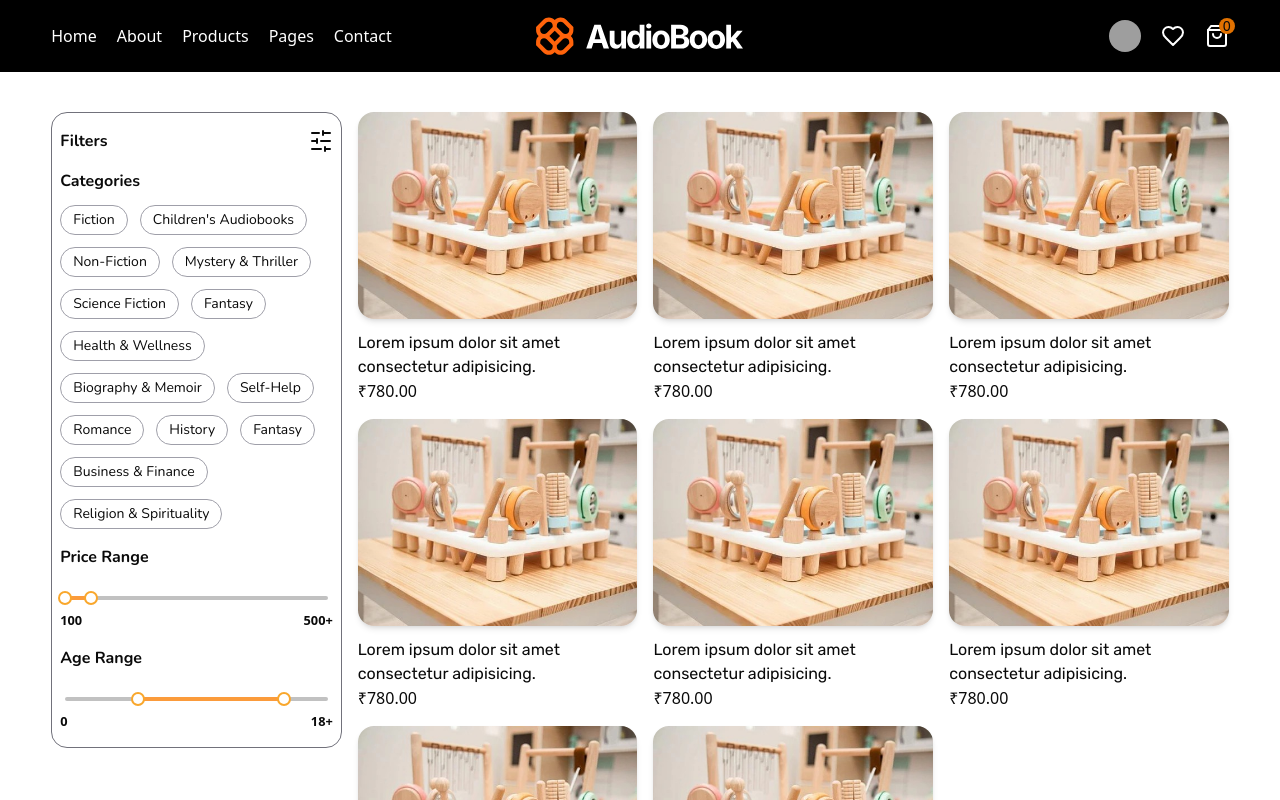
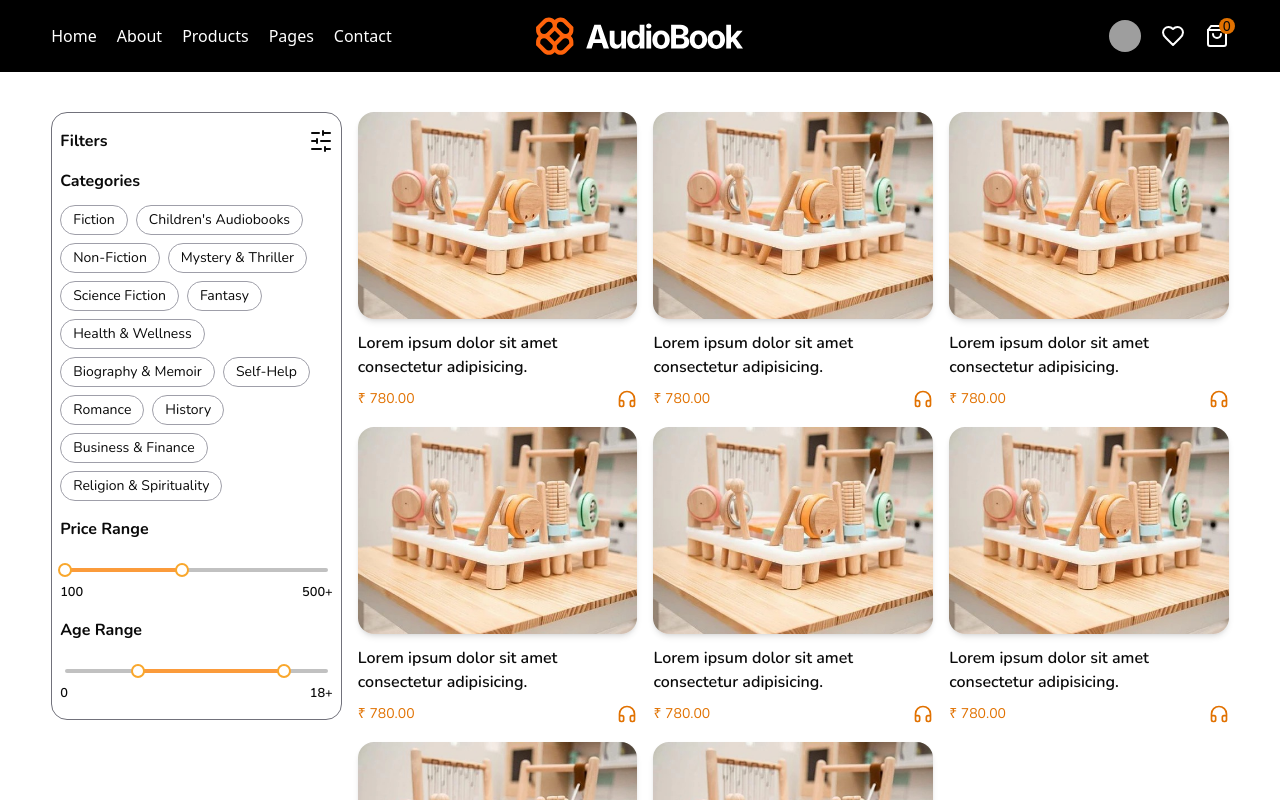
Before and after one commit to Swadhindhara/audioBook, a React (Vite) app: page /products in a window 1280 px wide. Shown: the top 800 px of the page. Built offline with nearby package versions, Linux system fonts and the light colour scheme; grey boxes are pictures that could not be loaded.

Commit message:
products page done

```diff
--- a/package.json
+++ b/package.json
@@ -28,7 +28,8 @@
     "react-router-dom": "^7.6.1",
     "swiper": "^11.2.8",
     "tailwind-merge": "^3.3.0",
-    "tailwindcss": "^4.1.8"
+    "tailwindcss": "^4.1.8",
+    "vaul": "^1.1.2"
   },
   "devDependencies": {
     "@eslint/js": "^9.25.0",
--- a/src/Pages/Products.jsx
+++ b/src/Pages/Products.jsx
@@ -1,61 +1,84 @@
 import { MainProductCard } from "@/_components";
-import { SlidersHorizontal, SquareMenu } from "lucide-react";
+import { SlidersHorizontal } from "lucide-react";
 import React from "react";
 import { Slider } from "antd";
+import {
+  Drawer,
+  DrawerClose,
+  DrawerContent,
+  DrawerDescription,
+  DrawerFooter,
+  DrawerHeader,
+  DrawerTitle,
+  DrawerTrigger,
+} from "@/components/ui/drawer";
+import { Button } from "@/components/ui/button";
 
 const Products = () => {
   const categories = [
-  { "name": "Fiction" },
-  { "name": "Children's Audiobooks" },
-  { "name": "Non-Fiction" },
-  { "name": "Mystery & Thriller" },
-  { "name": "Science Fiction" },
-  { "name": "Fantasy" },
-  { "name": "Health & Wellness" },
-  { "name": "Biography & Memoir" },
-  { "name": "Self-Help" },
-  { "name": "Romance" },
-  { "name": "History" },
-  { "name": "Fantasy" },
-  { "name": "Business & Finance" },
-  { "name": "Religion & Spirituality" }
-]
+    { name: "Fiction" },
+    { name: "Children's Audiobooks" },
+    { name: "Non-Fiction" },
+    { name: "Mystery & Thriller" },
+    { name: "Science Fiction" },
+    { name: "Fantasy" },
+    { name: "Health & Wellness" },
+    { name: "Biography & Memoir" },
+    { name: "Self-Help" },
+    { name: "Romance" },
+    { name: "History" },
+    { name: "Business & Finance" },
+    { name: "Religion & Spirituality" },
+  ];
 
   return (
-    <>
     <div className="main px-[4%]">
       <div className="container mx-auto">
-          <div className="products py-10 w-full flex items-start gap-4">
-            <div className="left w-2/8 border border-zinc-500 rounded-2xl py-4 p-2 flex flex-col items-start gap-4">
+        <div className="products py-10 w-full flex items-start gap-4 flex-col lg:flex-row">
+          <Drawer className={`block lg:hidden`}>
+            <DrawerTrigger className={`flex justify-end w-full lg:hidden`}>
+              <div className="box lg:hidden flex items-center gap-2 border border-zinc-500 py-1 px-3 rounded-3xl font-[Nunito] self-end cursor-pointer">
+                Filter
+                <SlidersHorizontal className="w-5" />
+              </div>
+            </DrawerTrigger>
+            {/* ============ for web ===================================== */}
+            <div className="left hidden lg:flex w-2/8 border border-zinc-500 rounded-2xl py-4 p-2 flex-col items-start gap-4">
               <div className="details w-full flex items-center justify-between">
                 <p className="font-bold font-[Nunito]">Filters</p>
                 <SlidersHorizontal />
               </div>
+
               <div className="box flex flex-col gap-3">
                 <p className="font-bold font-[Nunito]">Categories</p>
-                <div className="categories flex items-center flex-wrap gap-3 w-full">
-                    {
-                        categories.map((item, index) => (
-                            <div className="box
-                            border-zinc-400 border py-1 px-3 cursor-pointer rounded-3xl font-[Nunito] text-sm
-                            " key={index}>{item?.name}</div>
-                        ))
-                    }
+                <div className="categories flex items-center flex-wrap gap-2 w-full">
+                  {categories.map((item, index) => (
+                    <div
+                      className={`box border-zinc-400 border py-1 px-3 cursor-pointer rounded-3xl font-[Nunito] text-sm hover:bg-zinc-100`}
+                      key={index}
+                    >
+                      {item.name}
+                    </div>
+                  ))}
                 </div>
               </div>
+
               <div className="box flex flex-col gap-3 w-full">
                 <p className="font-bold font-[Nunito]">Price Range</p>
                 <Slider
                   range
-                defaultValue={[0, 10]}
-                step={10}
+                  defaultValue={[100, 500]}
+                  min={100}
+                  max={1000}
+                  step={50}
                   className="custom-slider"
                 />
                 <div className="range w-full flex items-center justify-between mt-[-16px]">
-                    <small className="font-semibold font=[Nunito]">100</small>
-                    <small className="font-semibold font=[Nunito]">500+</small>
+                  <small className="font-semibold font-[Nunito]">100</small>
+                  <small className="font-semibold font-[Nunito]">500+</small>
                 </div>
               </div>
+
               <div className="box flex flex-col gap-3 w-full">
                 <p className="font-bold font-[Nunito]">Age Range</p>
                 <Slider
@@ -66,12 +89,69 @@ const Products = () => {
                   className="custom-slider"
                 />
                 <div className="range w-full flex items-center justify-between mt-[-16px]">
-                    <small className="font-semibold font=[Nunito]">0</small>
-                    <small className="font-semibold font=[Nunito]">18+</small>
+                  <small className="font-semibold font-[Nunito]">0</small>
+                  <small className="font-semibold font-[Nunito]">18+</small>
                 </div>
               </div>
             </div>
-            <div className="right w-6/8 grid grid-cols-2 lg:grid-cols-3 gap-4">
+
+            {/* ================ For mobile and  tab ========================= */}
+            <DrawerContent>
+              <DrawerHeader>
+                <DrawerTitle>All Filters</DrawerTitle>
+                <DrawerDescription className={`flex flex-col gap-3`}>
+                  <div className="box flex flex-col gap-3 text-black">
+                    <p className="font-bold font-[Nunito]">Categories</p>
+                    <div className="categories flex items-center flex-wrap gap-2 w-full">
+                      {categories.map((item, index) => (
+                        <div
+                          className="box border-zinc-400 border py-1 px-3 cursor-pointer rounded-3xl font-[Nunito] text-black text-[13px] md:text-sm"
+                          key={index}
+                        >
+                          {item.name}
+                        </div>
+                      ))}
+                    </div>
+                  </div>
+
+                  <div className="box flex flex-col gap-3 w-full text-black">
+                    <p className="font-bold font-[Nunito]">Price Range</p>
+                    <Slider
+                      range
+                      defaultValue={[100, 500]}
+                      min={100}
+                      max={1000}
+                      step={50}
+                      className="custom-slider"
+                    />
+                    <div className="range w-full flex items-center justify-between mt-[-16px]">
+                      <small className="font-semibold font-[Nunito]">100</small>
+                      <small className="font-semibold font-[Nunito]">
+                        500+
+                      </small>
+                    </div>
+                  </div>
+
+                  <div className="box flex flex-col gap-3 w-full text-black">
+                    <p className="font-bold font-[Nunito]">Age Range</p>
+                    <Slider
+                      range
+                      defaultValue={[5, 15]}
+                      max={18}
+                      step={1}
+                      className="custom-slider"
+                    />
+                    <div className="range w-full flex items-center justify-between mt-[-16px]">
+                      <small className="font-semibold font-[Nunito]">0</small>
+                      <small className="font-semibold font-[Nunito]">18+</small>
+                    </div>
+                  </div>
+                </DrawerDescription>
+              </DrawerHeader>
+            </DrawerContent>
+          </Drawer>
+
+          <div className="right w-full lg:w-6/8 grid grid-cols-2 md:grid-cols-3 gap-4">
             <MainProductCard />
             <MainProductCard />
             <MainProductCard />
@@ -84,7 +164,6 @@ const Products = () => {
         </div>
       </div>
     </div>
-    </>
   );
 };
 
--- a/src/_components/MainProductCard.jsx
+++ b/src/_components/MainProductCard.jsx
@@ -1,16 +1,22 @@
 import React from 'react'
 import b3 from '../assets/images/b3.jpg'
+import star from '../assets/graphics/star.png'
+import { Headphones } from 'lucide-react'
 
 const MainProductCard = () => {
   return (
     <>
-        <div className="card w-full flex flex-col gap-3 hover:scale-103 duration-300">
+        <div className="card w-full flex flex-col gap-3 hover:scale-103 duration-300 cursor-pointer">
             <div className="top rounded-2xl shadow-md">
                 <img src={b3} alt="" className=' rounded-2xl'/>
             </div>
-            <div className="bottom">
-                <p className='font-[Rubik] '>Lorem ipsum dolor sit amet consectetur adipisicing.</p>
-                <p>₹<span>780.00</span></p>
+            <div className="bottom flex flex-col gap-2">
+                <p className='font-[Nunito] text-md font-semibold'>Lorem ipsum dolor sit amet consectetur adipisicing.</p>
+                <div className="box flex items-center justify-between">
+                  <p className='text-amber-600 font-[Nunito] text-sm md:text-md'>₹ <span className='font-[Nunito]'>780.00</span></p>
+                  {/* <div className="star flex items-center gap-1 text-sm border border-zinc-300 px-1 py-0.5 rounded-md">4.5<img src={star} alt="" className='w-3 h-3 block'/></div> */}
+                  <Headphones className='w-4 lg:w-5 text-amber-600'/>
+                </div>
             </div>
         </div>
     </>
--- /dev/null
+++ b/src/components/ui/drawer.jsx
@@ -0,0 +1,131 @@
+import * as React from "react"
+import { Drawer as DrawerPrimitive } from "vaul"
+
+import { cn } from "@/lib/utils"
+
+function Drawer({
+  ...props
+}) {
+  return <DrawerPrimitive.Root data-slot="drawer" {...props} />;
+}
+
+function DrawerTrigger({
+  ...props
+}) {
+  return <DrawerPrimitive.Trigger data-slot="drawer-trigger" {...props} />;
+}
+
+function DrawerPortal({
+  ...props
+}) {
+  return <DrawerPrimitive.Portal data-slot="drawer-portal" {...props} />;
+}
+
+function DrawerClose({
+  ...props
+}) {
+  return <DrawerPrimitive.Close data-slot="drawer-close" {...props} />;
+}
+
+function DrawerOverlay({
+  className,
+  ...props
+}) {
+  return (
+    (<DrawerPrimitive.Overlay
+      data-slot="drawer-overlay"
+      className={cn(
+        "data-[state=open]:animate-in data-[state=closed]:animate-out data-[state=closed]:fade-out-0 data-[state=open]:fade-in-0 fixed inset-0 z-50 bg-black/50",
+        className
+      )}
+      {...props} />)
+  );
+}
+
+function DrawerContent({
+  className,
+  children,
+  ...props
+}) {
+  return (
+    (<DrawerPortal data-slot="drawer-portal">
+      <DrawerOverlay />
+      <DrawerPrimitive.Content
+        data-slot="drawer-content"
+        className={cn(
+          "group/drawer-content bg-background fixed z-50 flex h-auto flex-col",
+          "data-[vaul-drawer-direction=top]:inset-x-0 data-[vaul-drawer-direction=top]:top-0 data-[vaul-drawer-direction=top]:mb-24 data-[vaul-drawer-direction=top]:max-h-[80vh] data-[vaul-drawer-direction=top]:rounded-b-lg data-[vaul-drawer-direction=top]:border-b",
+          "data-[vaul-drawer-direction=bottom]:inset-x-0 data-[vaul-drawer-direction=bottom]:bottom-0 data-[vaul-drawer-direction=bottom]:mt-24 data-[vaul-drawer-direction=bottom]:max-h-[80vh] data-[vaul-drawer-direction=bottom]:rounded-t-lg data-[vaul-drawer-direction=bottom]:border-t",
+          "data-[vaul-drawer-direction=right]:inset-y-0 data-[vaul-drawer-direction=right]:right-0 data-[vaul-drawer-direction=right]:w-3/4 data-[vaul-drawer-direction=right]:border-l data-[vaul-drawer-direction=right]:sm:max-w-sm",
+          "data-[vaul-drawer-direction=left]:inset-y-0 data-[vaul-drawer-direction=left]:left-0 data-[vaul-drawer-direction=left]:w-3/4 data-[vaul-drawer-direction=left]:border-r data-[vaul-drawer-direction=left]:sm:max-w-sm",
+          className
+        )}
+        {...props}>
+        <div
+          className="bg-muted mx-auto mt-4 hidden h-2 w-[100px] shrink-0 rounded-full group-data-[vaul-drawer-direction=bottom]/drawer-content:block" />
+        {children}
+      </DrawerPrimitive.Content>
+    </DrawerPortal>)
+  );
+}
+
+function DrawerHeader({
+  className,
+  ...props
+}) {
+  return (
+    (<div
+      data-slot="drawer-header"
+      className={cn("flex flex-col gap-1.5 p-4", className)}
+      {...props} />)
+  );
+}
+
+function DrawerFooter({
+  className,
+  ...props
+}) {
+  return (
+    (<div
+      data-slot="drawer-footer"
+      className={cn("mt-auto flex flex-col gap-2 p-4", className)}
+      {...props} />)
+  );
+}
+
+function DrawerTitle({
+  className,
+  ...props
+}) {
+  return (
+    (<DrawerPrimitive.Title
+      data-slot="drawer-title"
+      className={cn("text-foreground font-semibold", className)}
+      {...props} />)
+  );
+}
+
+function DrawerDescription({
+  className,
+  ...props
+}) {
+  return (
+    (<DrawerPrimitive.Description
+      data-slot="drawer-description"
+      className={cn("text-muted-foreground text-sm", className)}
+      {...props} />)
+  );
+}
+
+export {
+  Drawer,
+  DrawerPortal,
+  DrawerOverlay,
+  DrawerTrigger,
+  DrawerClose,
+  DrawerContent,
+  DrawerHeader,
+  DrawerFooter,
+  DrawerTitle,
+  DrawerDescription,
+}
```
Also changed, not shown: src/App.jsx (+11 -1 lines), src/assets/graphics/star.png (added), 1 other file (tests, documents, lock files or other folders). Lines whose indentation alone changed are shown as unchanged.
